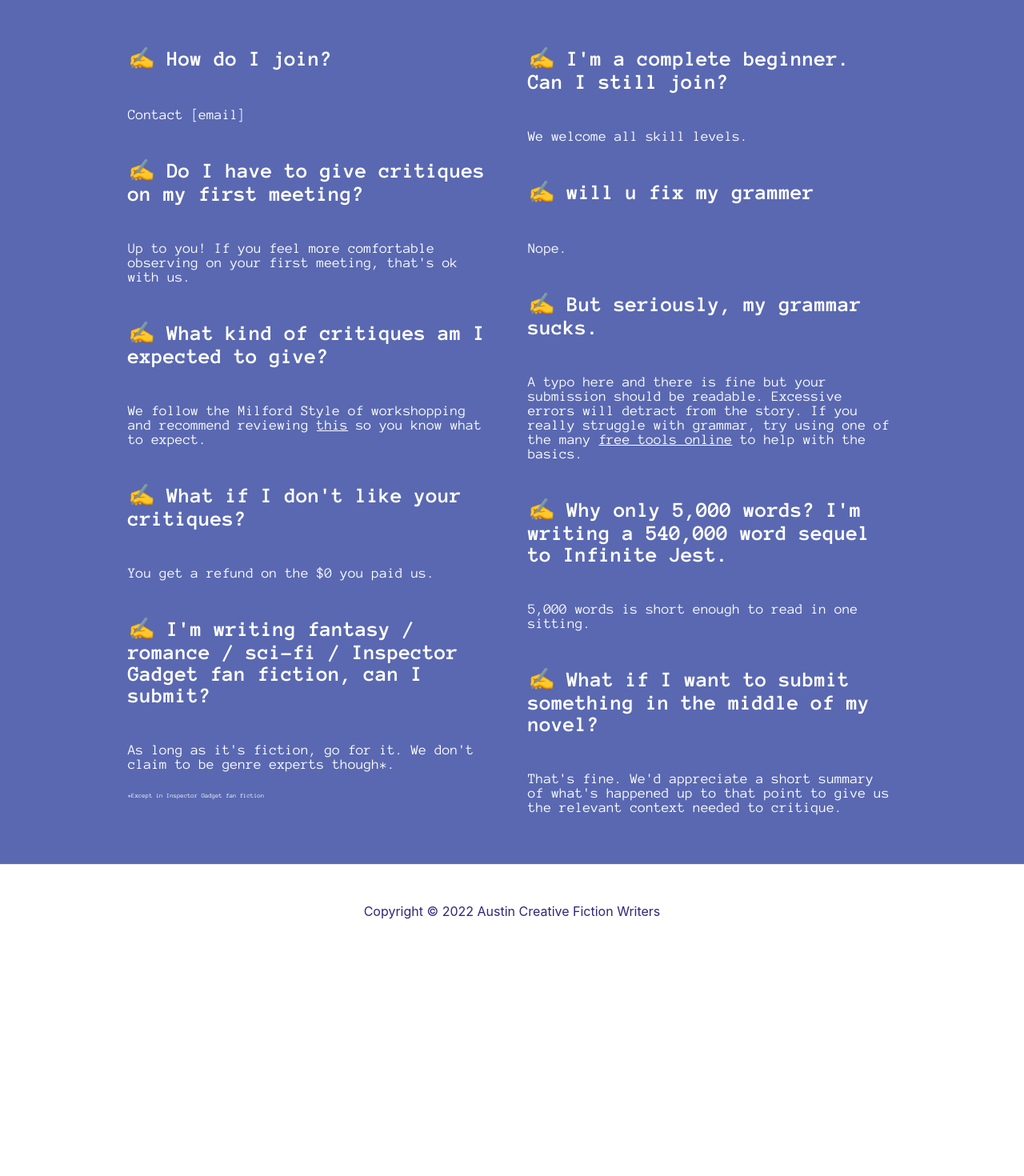
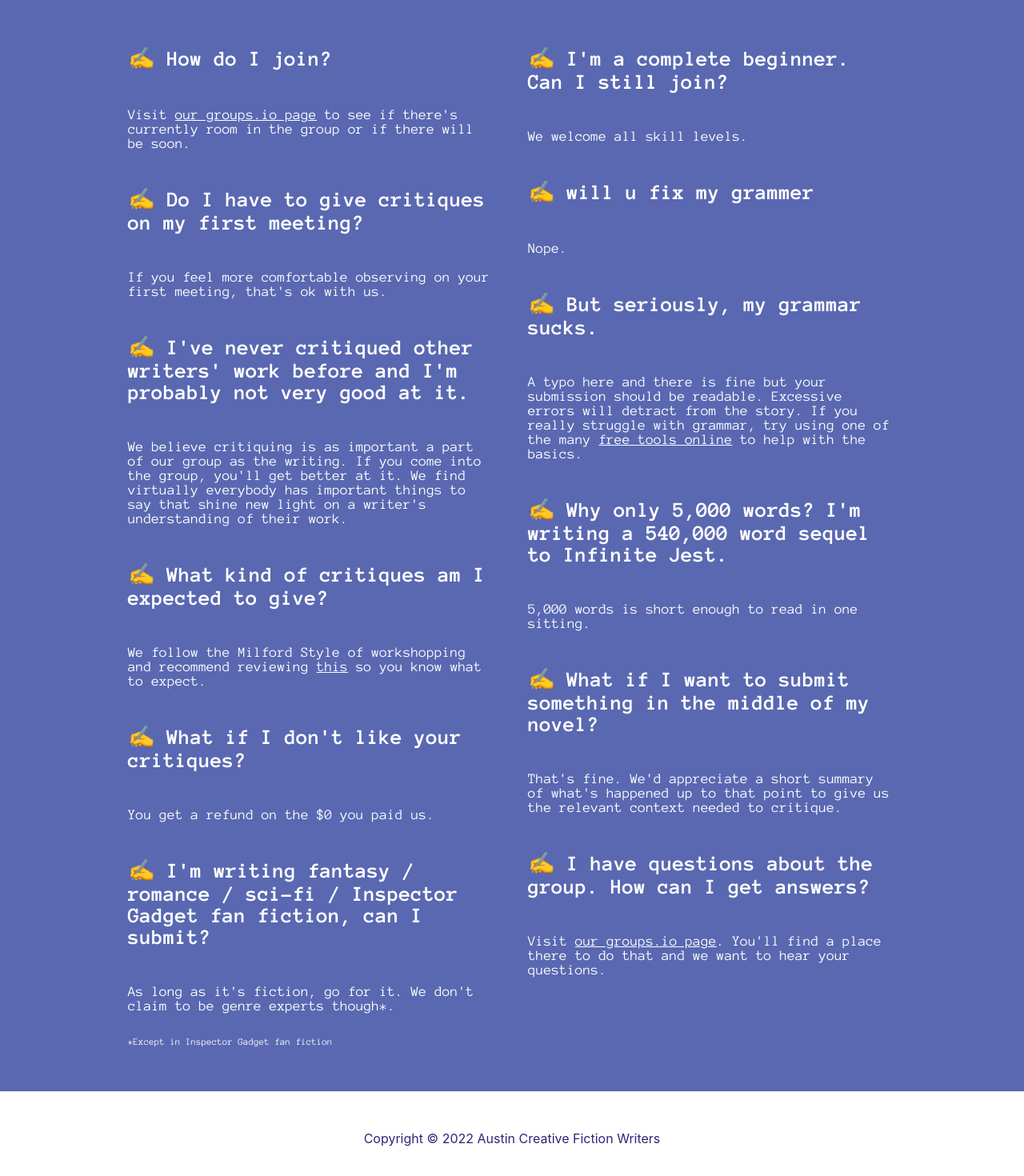
Before and after one commit to rockinrobin714/AustinCreativeFictionWritersGroup, a Next.js app: page / in a window 1280 px wide. Shown: the part 940-2410 px from the top of the page at 80% size. Before the commit the page ends 2137 px from the top, so only its background shows below. Built offline with nearby package versions, Linux system fonts and the light colour scheme.

Commit message:
Content tweaks

```diff
--- a/pages/index.tsx
+++ b/pages/index.tsx
@@ -47,13 +47,34 @@ const Home: NextPage = () => {
           <div className={styles.faqContainer}>
             <div className={styles.faqColumn}>
               <p className={styles.faqQuestion}>✍️ How do I join?</p>
-              <p>Contact [email]</p>
+              <p>
+                Visit{" "}
+                <a
+                  target="_blank"
+                  rel="noreferrer"
+                  href="https://groups.io/g/AustinCreativeFictionWriters"
+                >
+                  our groups.io page
+                </a>{" "}
+                to see if there&apos;s currently room in the group or if there
+                will be soon.
+              </p>
               <p className={styles.faqQuestion}>
                 ✍️ Do I have to give critiques on my first meeting?
               </p>
               <p>
-                Up to you! If you feel more comfortable observing on your first
-                meeting, that&apos;s ok with us.
+                If you feel more comfortable observing on your first meeting,
+                that&apos;s ok with us.
+              </p>
+              <p className={styles.faqQuestion}>
+                ✍️ I&apos;ve never critiqued other writers&apos; work before and
+                I&apos;m probably not very good at it.
+              </p>
+              <p>
+                We believe critiquing is as important a part of our group as the
+                writing. If you come into the group, you&apos;ll get better at
+                it. We find virtually everybody has important things to say that
+                shine new light on a writer&apos;s understanding of their work.
               </p>
               <p className={styles.faqQuestion}>
                 ✍️ What kind of critiques am I expected to give?
@@ -82,7 +103,7 @@ const Home: NextPage = () => {
                 As long as it&apos;s fiction, go for it. We don&apos;t claim to
                 be genre experts though*.
               </p>
-              <p style={{ fontSize: "8px" }}>
+              <p style={{ fontSize: "12px" }}>
                 *Except in Inspector Gadget fan fiction
               </p>
             </div>
@@ -122,6 +143,21 @@ const Home: NextPage = () => {
                 what&apos;s happened up to that point to give us the relevant
                 context needed to critique.
               </p>
+              <p className={styles.faqQuestion}>
+                ✍️ I have questions about the group. How can I get answers?
+              </p>
+              <p>
+                Visit{" "}
+                <a
+                  target="_blank"
+                  rel="noreferrer"
+                  href="https://groups.io/g/AustinCreativeFictionWriters"
+                >
+                  our groups.io page
+                </a>
+                . You&apos;ll find a place there to do that and we want to hear
+                your questions.
+              </p>
             </div>
           </div>
         </section>
```
